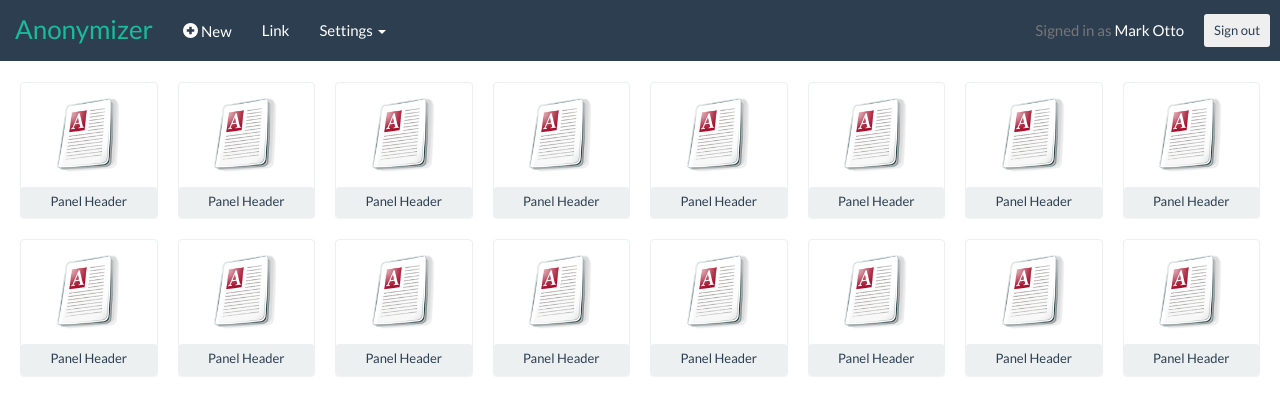
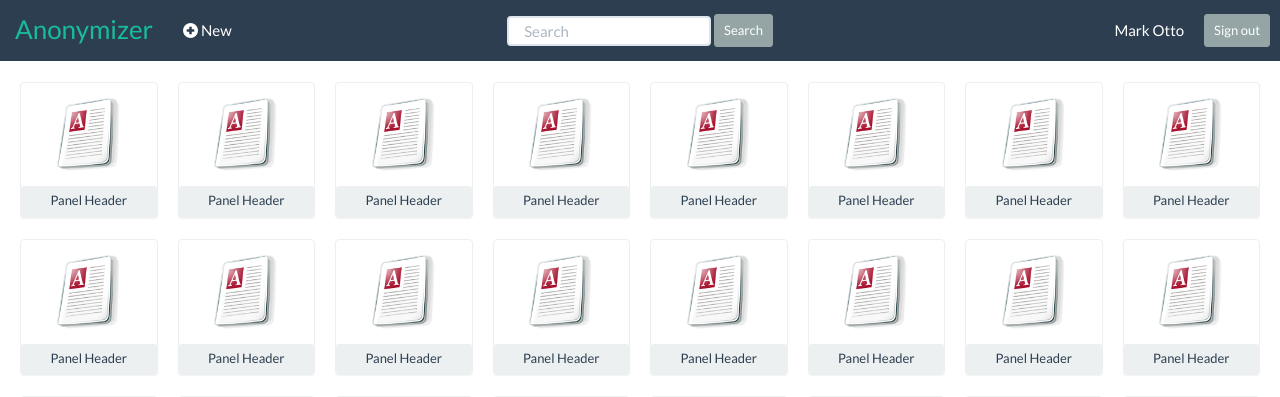
Before and after one commit to lihararora/anonymizer, a Django app: template webapp/templates/webapp/html/explorer.html in a window 1280 px wide. Shown: the top 397 px of the page. Run offline with Django 3.2, Linux system fonts and the light colour scheme; the template is opened without the code that fills it, so the values that code supplies are empty; parts of the project's set-up code (start-up, migrations or seed data) failed here and were passed over; some libraries are stand-ins or nearby versions.

Commit message:
Explorer UI almost complete

```diff
--- a/webapp/templates/webapp/html/explorer.html
+++ b/webapp/templates/webapp/html/explorer.html
@@ -35,25 +35,18 @@
 						</div>
 
 						<!-- Collect the nav links, forms, and other content for toggling -->
-						<div class="collapse navbar-collapse" id="bs-example-navbar-collapse-1">
+						<div class="collapse navbar-collapse" id="bs-example-navbar-collapse-1" style="z-index: 1000 !important">
 							<ul class="nav navbar-nav">
-						      <li><a href="#"><i style="margin-top: 3px" class="glyphicon glyphicon-plus-sign"></i> New</a></li>
-						      <li><a href="#">Link</a></li>
-						      <li class="dropdown">
-						        <a href="#" class="dropdown-toggle" data-toggle="dropdown">Settings <b class="caret"></b></a>
-						        <ul class="dropdown-menu">
-						          <li><a href="#">Action</a></li>
-						          <li><a href="#">Another action</a></li>
-						          <li><a href="#">Something else here</a></li>
-						          <li class="divider"></li>
-						          <li class="dropdown-header">Dropdown header</li>
-						          <li><a href="#">Separated link</a></li>
-						          <li><a href="#">One more separated link</a></li>
-						        </ul>
-						      </li>
+						      <li><a href="#"><span style="top: 2px" class="glyphicon glyphicon-plus-sign"></span>  New</a></li>
 						    </ul>
-							<button type="button" style="margin-left:20px" class="navbar-right btn btn-inverse btn-sm navbar-btn">Sign out</button>
-							<p class="navbar-text navbar-right">Signed in as <a href="#" class="navbar-link">Mark Otto</a></p>
+						    <form class="navbar-form navbar-left" style="width: 100%; text-align: center; position: absolute; top: 0px; left: 0px; z-index: -1">
+						    	<div style="text-align: center; float: none">
+						    		<input type="text" class="form-control col-sm-1" style="z-index: 1001;float: none; padding-top: 0px; padding-bottom: 0px; height: 30px; margin-top: 6px" placeholder="Search">
+						    		<button type="button" style="float: none; margin: 0px; margin-top: 5px; z-index: 1001;" class="btn btn-default btn-sm navbar-btn">Search</button>
+						    	</div>
+						    </form>
+							<button type="button" style="margin-left:20px" class="navbar-right btn btn-default btn-sm navbar-btn" onclick="window.location='/logout/'">Sign out</button>
+							<p class="navbar-text navbar-right"><a href="#" class="navbar-link">Mark Otto</a></p>
 						</div><!-- /.navbar-collapse -->
 					</div><!-- /.container-fluid -->
 				</nav>
```
